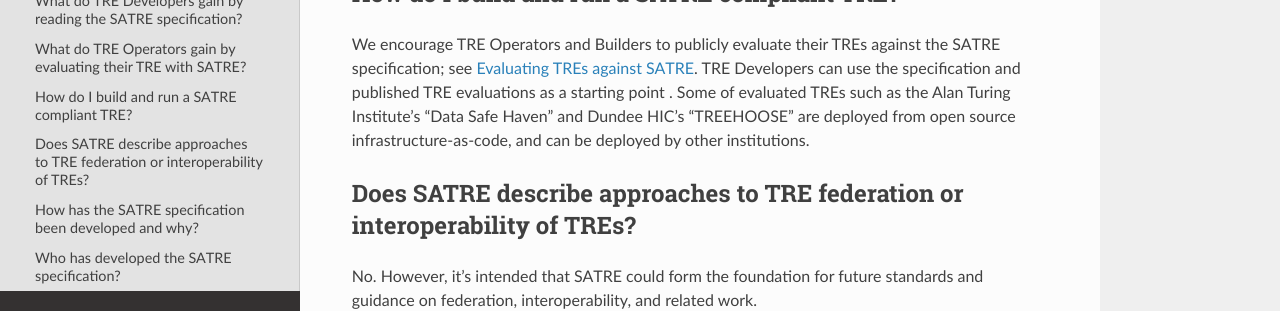
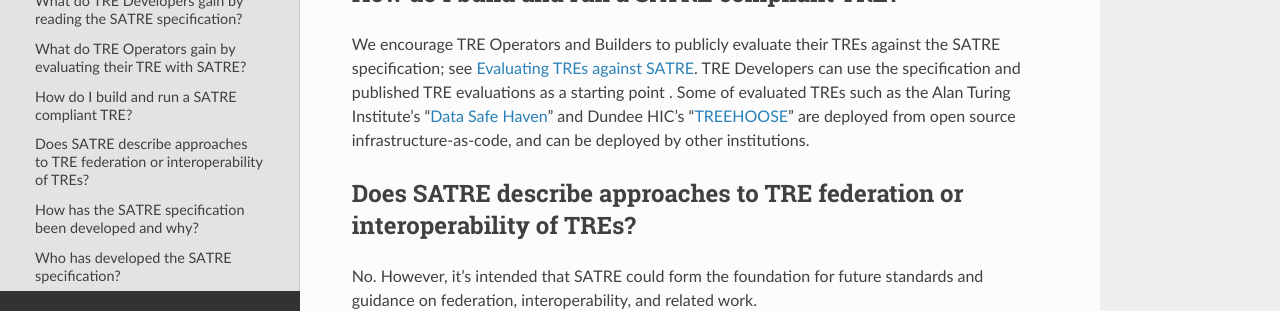
Before and after one commit to sa-tre/satre-specification, a Sphinx documentation site: the page built from docs/source/faqs.md, in a window 1280 px wide and 900 px high, scrolled down 1272 px. Shown: the part 199-510 px from the top of the window. Built offline with Sphinx 7.4.7 and the Read the Docs theme 2.0.0, drawn with Linux system fonts in a browser that asks for light colours; part of the change alters nothing that is shown.

```diff
--- a/docs/source/faqs.md
+++ b/docs/source/faqs.md
@@ -49,7 +49,7 @@ See {ref}`why_evaluate`.
 
 ## How do I build and run a SATRE compliant TRE?
 
-We encourage TRE Operators and Builders to publicly evaluate their TREs against the SATRE specification; see {ref}`evaluation`. TRE Developers can use the specification and published TRE evaluations as a starting point . Some of evaluated TREs such as the Alan Turing Institute's "Data Safe Haven" and Dundee HIC's "TREEHOOSE" are deployed from open source infrastructure-as-code, and can be deployed by other institutions.
+We encourage TRE Operators and Builders to publicly evaluate their TREs against the SATRE specification; see {ref}`evaluation`. TRE Developers can use the specification and published TRE evaluations as a starting point . Some of evaluated TREs such as the Alan Turing Institute's "[Data Safe Haven](https://data-safe-haven.readthedocs.io/en/latest/)" and Dundee HIC's "[TREEHOOSE](https://github.com/HicResearch/TREEHOOSE/)" are deployed from open source infrastructure-as-code, and can be deployed by other institutions.
 
 (support_federation)=
 
```
